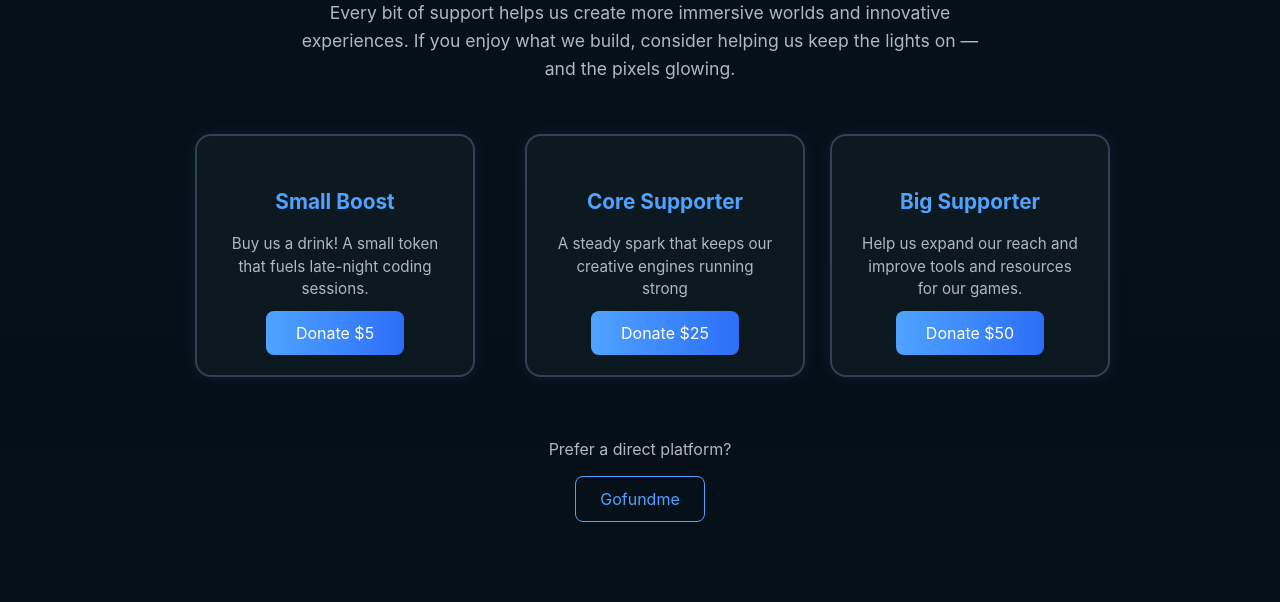
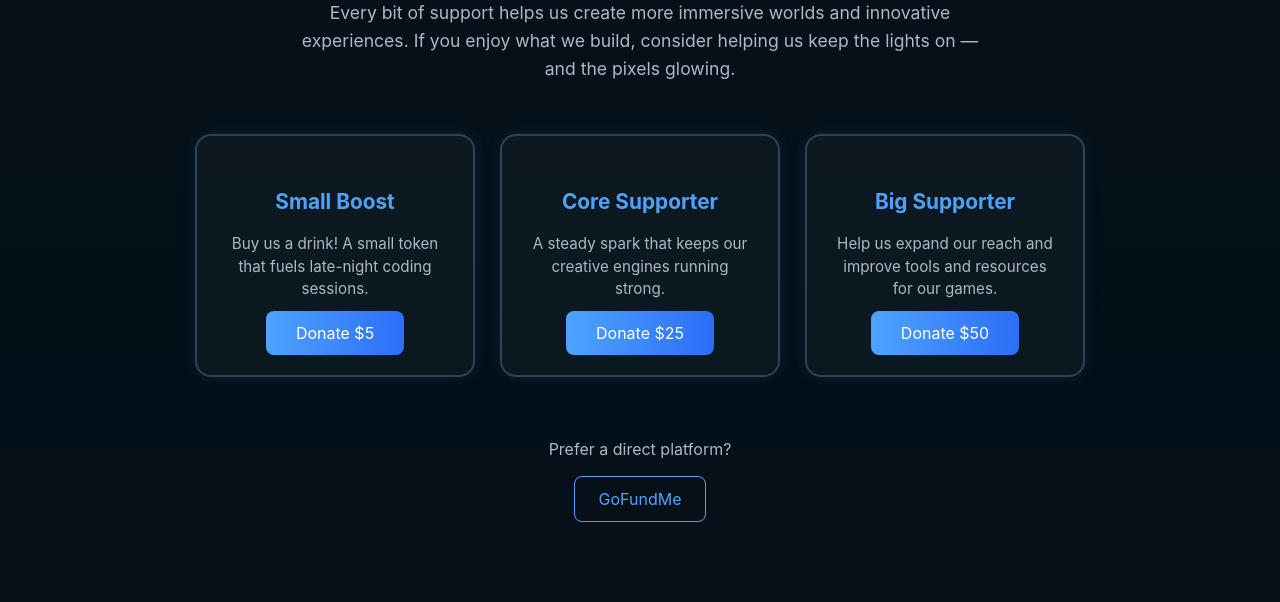
Before and after one commit to Cybervalestudios/Cybervalestudios-Website, a plain HTML site: page donate.html in a window 1280 px wide. Shown: the part 350-952 px from the top of the page. Drawn offline with Linux system fonts and the light colour scheme.

Commit message:
updated donation page

```diff
--- a/donate.html
+++ b/donate.html
@@ -6,11 +6,13 @@
   <title>Support Us | CyberVale Studios</title>
   <link rel="stylesheet" href="styles.css">
 </head>
+
 <body>
   <header class="site-header">
     <div class="container header-inner">
-       <div class="logo-wrap">
-          <img src="images/edited-photo (1).png" alt="Cybervale Studios Logo"/>
+
+      <div class="logo-wrap">
+        <img src="images/edited-photo (1).png" alt="CyberVale Studios Logo"/>
         <div>
           <div class="brand">CyberVale</div>
           <div class="sub">Studios</div>
@@ -22,39 +24,37 @@
         <a href="games.html">Games Page</a>
         <a href="news.html">News</a>
         <a href="contact.html">Contact</a>
-        <a href="donate.html">Support Us </a>
+        <a href="donate.html">Support Us</a>
       </nav>
+
     </div>
   </header>
 
   <main class="donate-section">
     <div class="container">
+
       <h2>Support CyberVale Studios</h2>
       <p class="lead">
         Every bit of support helps us create more immersive worlds and innovative experiences.
         If you enjoy what we build, consider helping us keep the lights on — and the pixels glowing.
       </p>
-     <a href="https://gofund.me/5ad6ba781" >
+
       <div class="donation-options">
+
         <div class="donation-card">
-          <h3> Small Boost</h3>
+          <h3>Small Boost</h3>
           <p>Buy us a drink! A small token that fuels late-night coding sessions.</p>
           <a href="https://gofund.me/5ad6ba781" class="btn-primary">Donate $5</a>
         </div>
-    </a>
 
-
-     <a href="https://gofund.me/5ad6ba781" >
-         <div class="donation-card">
+        <div class="donation-card">
           <h3>Core Supporter</h3>
-          <p>A steady spark that keeps our creative engines running strong  </p>
+          <p>A steady spark that keeps our creative engines running strong.</p>
           <a href="https://gofund.me/5ad6ba781" class="btn-primary">Donate $25</a>
         </div>
-    </a>
-
 
         <div class="donation-card">
-          <h3> Big Supporter</h3>
+          <h3>Big Supporter</h3>
           <p>Help us expand our reach and improve tools and resources for our games.</p>
           <a href="https://gofund.me/5ad6ba781" class="btn-primary">Donate $50</a>
         </div>
@@ -64,11 +64,10 @@
       <div class="donation-footer">
         <p>Prefer a direct platform?</p>
         <div class="donation-links">
-         <a href="https://gofund.me/5ad6ba781" class="btn-secondary">Gofundme</a>
-
-
+          <a href="https://gofund.me/5ad6ba781" class="btn-secondary">GoFundMe</a>
         </div>
       </div>
+
     </div>
   </main>
 
```
